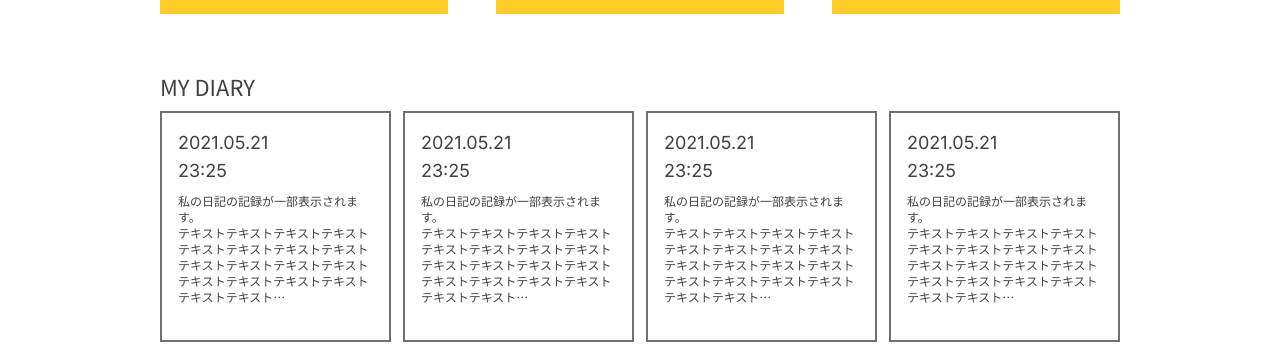
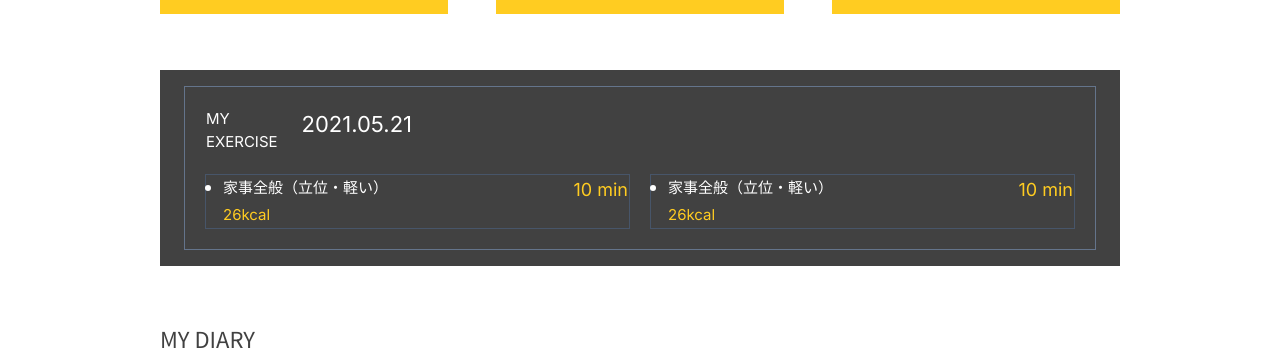
Before and after one commit to kshekh/healthy, a Next.js app: page /myrecord in a window 1280 px wide. Shown: the part 394-746 px from the top of the page. Built offline with nearby package versions, Linux system fonts and the light colour scheme; grey boxes are pictures that could not be loaded.

Commit message:
Implement my record page

```diff
--- /dev/null
+++ b/src/components/Exercise.tsx
@@ -0,0 +1,52 @@
+import React from 'react';
+
+const Exercise = () => {
+  return (
+    <div className='bg-dark-500 overflow-y-scroll max-h-[264px] px-6 py-4 mb-14'>
+      <table className='w-full border-separate border-spacing-5 border border-slate-500'>
+        <thead>
+          <tr>
+            <th className='text-left font-inter flex'>
+              <p className='font-normal text-[15px] mr-6'>
+                MY
+                <br />
+                EXERCISE
+              </p>
+              <p className='font-normal text-[22px]'>2021.05.21</p>
+            </th>
+            <th className='px-4 py-2'></th>
+          </tr>
+        </thead>
+        <tbody>
+          <tr>
+            <td className='border border-slate-600'>
+              <div className='flex flex-col'>
+                <div className='flex justify-between'>
+                  <ul className='text-left text-[15px] list-disc pl-4'>
+                    <li>家事全般（立位・軽い）</li>
+                  </ul>
+                  <p className='text-right font-inter text-lg text-primary-300'>10 min</p>
+                </div>
+                <p className='text-left font-inter text-[15px] text-primary-300 pl-4'>26kcal</p>
+              </div>
+            </td>
+            <td className='border border-slate-600'>
+              <div className='flex flex-col'>
+                <div className='flex justify-between'>
+                  <ul className='text-left text-[15px] list-disc pl-4'>
+                    <li>家事全般（立位・軽い）</li>
+                  </ul>
+                  <p className='text-right font-inter text-lg text-primary-300'>10 min</p>
+                </div>
+                <p className='text-left font-inter text-[15px] text-primary-300 pl-4'>26kcal</p>
+              </div>
+            </td>
+          </tr>
+
+        </tbody>
+      </table>
+    </div>
+  );
+};
+
+export default Exercise;
--- a/src/components/Header.tsx
+++ b/src/components/Header.tsx
@@ -2,6 +2,7 @@
 import { useState } from 'react';
 import { Menu } from '@/components';
 import { navLinks } from '@/constants';
+import Link from 'next/link';
 
 export default function NavBar() {
   const [navbar, setNavbar] = useState(false);
@@ -11,15 +12,21 @@
       <div className='justify-between px-10 mx-auto md:items-center md:flex md:px-40'>
         <div>
           <div className='flex items-center justify-between md:block'>
-            <a href='#'>
-              <h2 className='text-2xl font-bold'>
+            <h2 className='text-2xl font-bold'>
+              <Link href='/'>
                 <Image src='/icons/logo.svg' height={64} width={144} alt="Website's logo" />
-              </h2>
-            </a>
+              </Link>
+            </h2>
             <div className='md:hidden'>
-              <button className='p-2 text-gray-700 rounded-md outline-none focus:border-gray-400 focus:border' onClick={() => setNavbar(!navbar)}>
+              <button
+                className='p-2 text-gray-700 rounded-md outline-none focus:border-gray-400 focus:border'
+                onClick={() => setNavbar(!navbar)}>
                 {navbar ? (
-                  <svg xmlns='http://www.w3.org/2000/svg' className='w-6 h-6' viewBox='0 0 20 20' fill='currentColor'>
+                  <svg
+                    xmlns='http://www.w3.org/2000/svg'
+                    className='w-6 h-6'
+                    viewBox='0 0 20 20'
+                    fill='currentColor'>
                     <path
                       fillRule='evenodd'
                       d='M4.293 4.293a1 1 0 011.414 0L10 8.586l4.293-4.293a1 1 0 111.414 1.414L11.414 10l4.293 4.293a1 1 0 01-1.414 1.414L10 11.414l-4.293 4.293a1 1 0 01-1.414-1.414L8.586 10 4.293 5.707a1 1 0 010-1.414z'
@@ -27,8 +34,18 @@
                     />
                   </svg>
                 ) : (
-                  <svg xmlns='http://www.w3.org/2000/svg' className='w-6 h-6' fill='none' viewBox='0 0 24 24' stroke='currentColor' strokeWidth={2}>
-                    <path strokeLinecap='round' strokeLinejoin='round' d='M4 6h16M4 12h16M4 18h16' />
+                  <svg
+                    xmlns='http://www.w3.org/2000/svg'
+                    className='w-6 h-6'
+                    fill='none'
+                    viewBox='0 0 24 24'
+                    stroke='currentColor'
+                    strokeWidth={2}>
+                    <path
+                      strokeLinecap='round'
+                      strokeLinejoin='round'
+                      d='M4 6h16M4 12h16M4 18h16'
+                    />
                   </svg>
                 )}
               </button>
@@ -36,7 +53,10 @@
           </div>
         </div>
         <div className='py-2'>
-          <div className={`flex-1 justify-self-center pb-3 mt-8 md:block md:pb-0 md:mt-0 ${navbar ? 'block' : 'hidden'}`}>
+          <div
+            className={`flex-1 justify-self-center pb-3 mt-8 md:block md:pb-0 md:mt-0 ${
+              navbar ? 'block' : 'hidden'
+            }`}>
             <ul className='items-center justify-center space-y-8 md:flex md:space-x-[16px] md:space-y-0'>
               <Menu items={navLinks}>
                 <Image src='/icons/icon_menu.svg' width={32} height={32} alt='Icon Menu' />
--- /dev/null
+++ b/src/components/RecordLinks.tsx
@@ -0,0 +1,46 @@
+import React from 'react';
+import { records } from '@/constants';
+import Link from 'next/link';
+
+interface Props {
+  image: string;
+  title: string;
+  subtitle: string;
+  href: string;
+}
+
+const Record = ({ image, title, subtitle, href }: Props) => {
+  return (
+    <div
+      className='relative w-72 h-72 flex flex-col items-center justify-center border-[24px] border-primary-300 mx-6 my-14 bg-cover cursor-pointer'
+      style={{
+        backgroundImage: `url(${image})`,
+      }}>
+      <Link href={href}>
+        <div
+          className='flex flex-col justify-center items-center
+         backdrop-filter backdrop-grayscale w-60 h-60'>
+          <div className='z-0 absolute inset-0 bg-dark-500 opacity-75'></div>
+          <p className='z-10 text-primary-300 font-inter text-[25px] mb-[10px]'>{title}</p>
+          <div className='z-10 flex items-center justify-center w-40 h-6 text-light text-sm font-inter bg-primary-400'>
+            {subtitle}
+          </div>
+        </div>
+      </Link>
+    </div>
+  );
+};
+
+const RecordLinks = () => {
+  return (
+    <>
+      <div className='flex justify-center'>
+        {records.map((record, index) => (
+          <Record key={index} {...record} />
+        ))}
+      </div>
+    </>
+  );
+};
+
+export default RecordLinks;
--- a/src/components/Records.tsx
+++ /dev/null
@@ -1,42 +0,0 @@
-import React from 'react';
-import { records } from '@/constants';
-
-interface Props {
-  image: string;
-  title: string;
-  subtitle: string;
-}
-
-const Record = ({ image, title, subtitle }: Props) => {
-  return (
-    <div
-      className='relative w-72 h-72 flex flex-col items-center justify-center border-[24px] border-primary-300 mx-6 my-14 bg-cover'
-      style={{
-        backgroundImage: `url(${image})`,
-      }}>
-      <div
-        className='flex flex-col justify-center items-center
-       backdrop-filter backdrop-grayscale w-60 h-60'>
-        <div className='z-0 absolute inset-0 bg-dark-500 opacity-75'></div>
-        <p className='z-10 text-primary-300 font-inter text-[25px] mb-[10px]'>{title}</p>
-        <div className='z-10 flex items-center justify-center w-40 h-6 text-light text-sm font-inter bg-primary-400'>
-          {subtitle}
-        </div>
-      </div>
-    </div>
-  );
-};
-
-const Records = () => {
-  return (
-    <>
-      <div className='flex justify-center'>
-        {records.map((record, index) => (
-          <Record key={index} {...record} />
-        ))}
-      </div>
-    </>
-  );
-};
-
-export default Records;
--- a/src/constants/index.js
+++ b/src/constants/index.js
@@ -1,7 +1,7 @@
 export const navLinks = [
   { icon: '/icons/icon_memo.svg', label: '自分の記録', href: '/myrecord' },
-  { icon: '/icons/icon_challenge.svg', label: 'チャレンジ', href: '/' },
-  { icon: '/icons/icon_info.svg', label: 'お知らせ', href: '/' },
+  { icon: '/icons/icon_challenge.svg', label: 'チャレンジ', href: '#' },
+  { icon: '/icons/icon_info.svg', label: 'お知らせ', href: '#' },
 ];
 
 export const records = [
@@ -9,16 +9,19 @@
     image: '/images/MyRecommend-1.jpg',
     title: 'BODY RECORD',
     subtitle: '自分のカラダの記録',
+    href: '#',
   },
   {
     image: '/images/MyRecommend-2.jpg',
     title: 'MY EXERCISE',
     subtitle: '自分の運動の記録',
+    href: '#',
   },
   {
     image: '/images/MyRecommend-3.jpg',
     title: 'MY DIARY',
     subtitle: '自分の日記',
+    href: '#'
   },
 ];
 
--- a/src/pages/index.tsx
+++ b/src/pages/index.tsx
@@ -1,6 +1,3 @@
-import Head from 'next/head';
-import Image from 'next/image';
-import styles from '@/styles/Home.module.css';
 import { Hero, MealHistory, RecordButton, TransitionButtons } from '@/components';
 
 export default function Home() {
--- a/src/pages/myrecord.tsx
+++ b/src/pages/myrecord.tsx
@@ -1,10 +1,11 @@
-import { Records, MyDiary, RecordButton } from '@/components';
+import { RecordLinks, MyDiary, RecordButton, Exercise } from '@/components';
 import React from 'react';
 
 const myrecord = () => {
   return (
     <div className='max-w-[960px] m-auto'>
-      <Records />
+      <RecordLinks />
+      <Exercise />
       <MyDiary />
       <RecordButton />
     </div>
--- a/tailwind.config.js
+++ b/tailwind.config.js
@@ -30,7 +30,7 @@
         gray: {
           400: '#777777',
         },
-        diaryBorder: '#707070'
+        customBorder: '#707070'
       },
       backgroundImage: {
         primary: 'linear-gradient(to right, #FFCC21 0%, #FF963C 100%)',
```
Also changed, not shown: src/components/index.js (+5 -3 lines).
